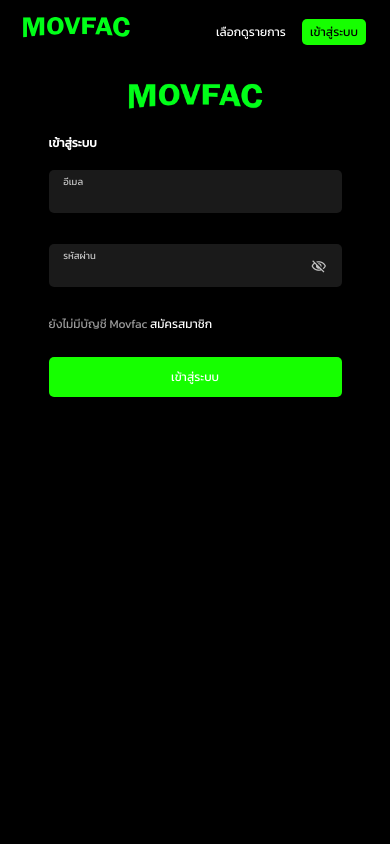
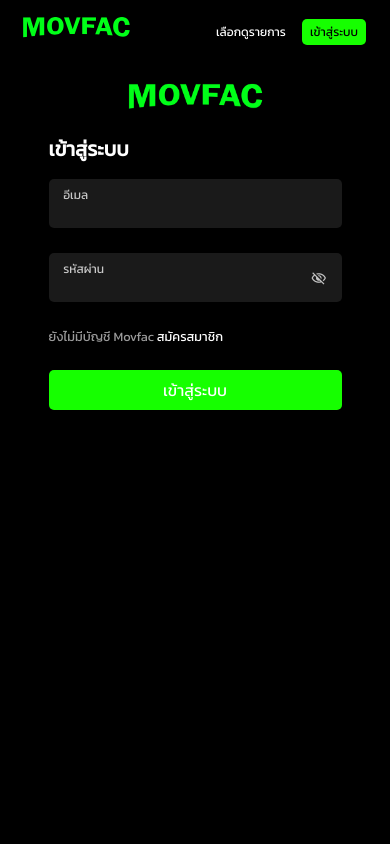
Before and after one commit to itsAboo/Movfac-client, a React (Vite) app: page /login in a window 390 px wide. Shown: the top 844 px of the page. Built offline with nearby package versions, Linux system fonts and the light colour scheme.

Commit message:
fix ui login

```diff
--- a/src/styles/Login.module.css
+++ b/src/styles/Login.module.css
@@ -111,7 +111,8 @@
     padding: 1rem;
   }
   .title h1 {
-    font-size: 0.75rem;
+    font-size: 1.25rem;
+    font-weight: bold;
   }
   .logo {
     width: 150px;
@@ -120,24 +121,25 @@
     height: 50px;
   }
   .form-group input {
-    font-size: 0.75rem;
+    font-size: 1rem;
     padding: 0 5%;
     padding-top: 20px;
     padding-bottom: 5px;
   }
   .form-group label {
-    font-size: 0.6rem;
+    font-size: 0.75rem;
     left: 5%;
   }
   .desc {
-    font-size: 0.75rem;
+    font-size: 0.8rem;
   }
   .btn button {
     height: 40px;
-    font-size: 0.75rem;
+    font-size: 1rem;
   }
   .err-txt {
-    font-size: 0.6rem;
+    margin-top: 3px;
+    font-size: 0.75rem;
     left: 5%;
   }
   .eye-icon {
```
